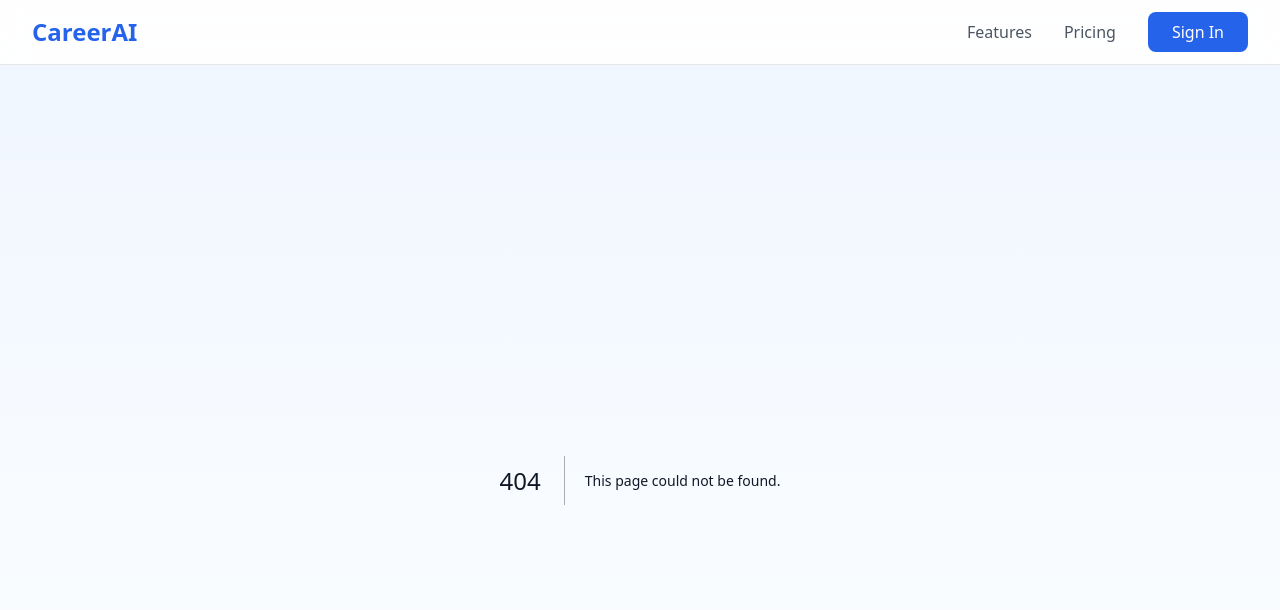
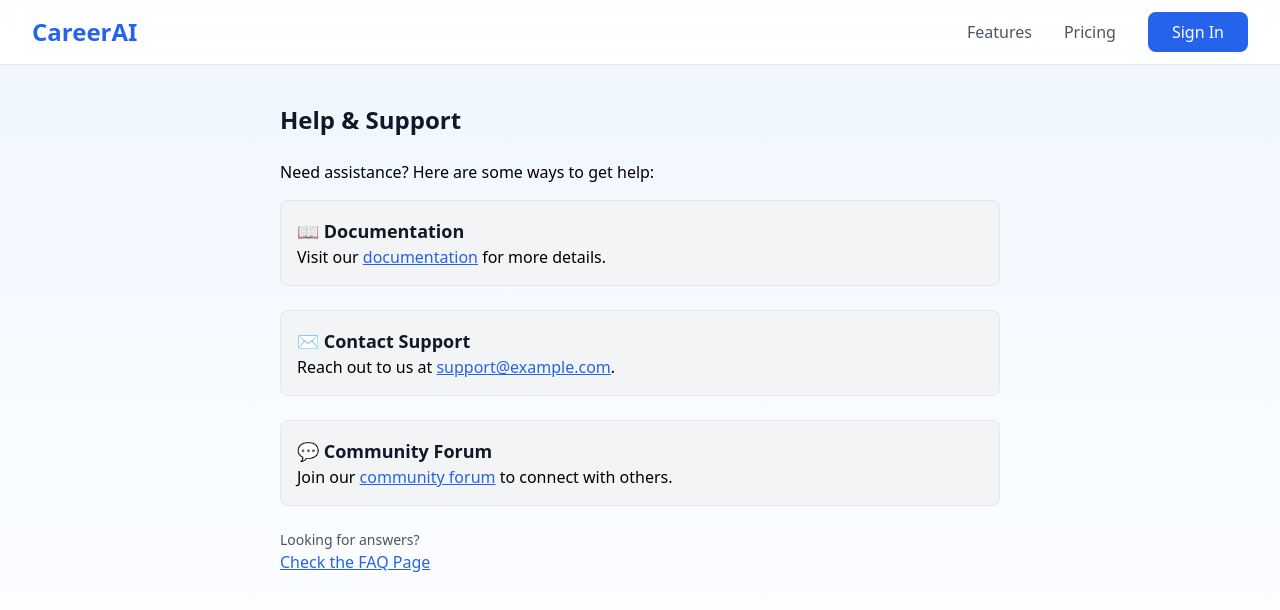
Before and after one commit to ojcross7/ai-chatbot-starter-main, a Next.js app: page /help in a window 1280 px wide. Before the commit this address had no page. Shown: the top 610 px of the page. Built offline with nearby package versions, Linux system fonts and the light colour scheme.

Commit message:
commit all changes

```diff
--- /dev/null
+++ b/app/faq/page.tsx
@@ -0,0 +1,59 @@
+'use client';
+
+import { useState } from 'react';
+import Link from 'next/link';
+
+const faqs = [
+  {
+    question: 'How do I use this chatbot?',
+    answer: 'Simply type your question in the input box and press send. The chatbot will respond in real-time.',
+  },
+  {
+    question: 'What kind of information can the chatbot provide?',
+    answer: 'The chatbot can provide general information, real-time updates, and assist with various queries.',
+  },
+  {
+    question: 'Is my data secure?',
+    answer: 'Yes, we prioritize user data privacy and security, ensuring compliance with industry standards.',
+  },
+];
+
+export default function FAQPage() {
+  const [openIndex, setOpenIndex] = useState<number | null>(null);
+
+  const toggleFAQ = (index: number) => {
+    setOpenIndex(openIndex === index ? null : index);
+  };
+
+  return (
+    <div className="max-w-3xl mx-auto p-6">
+      <h1 className="text-2xl font-bold mb-6">Frequently Asked Questions</h1>
+
+      <div className="space-y-4">
+        {faqs.map((faq, index) => (
+          <div key={index} className="border rounded-lg">
+            <button
+              onClick={() => toggleFAQ(index)}
+              className="w-full text-left p-4 bg-gray-100 hover:bg-gray-200 transition"
+            >
+              {faq.question}
+            </button>
+            {openIndex === index && (
+              <div className="p-4 border-t bg-white">{faq.answer}</div>
+            )}
+          </div>
+        ))}
+      </div>
+
+      <div className="mt-6">
+        <p className="text-sm text-gray-600">Need more help?</p>
+        <Link
+          href="/help"
+          className="text-blue-600 underline hover:text-blue-800 transition"
+        >
+          Visit the Help Page
+        </Link>
+      </div>
+    </div>
+  );
+}
--- /dev/null
+++ b/app/help/page.tsx
@@ -0,0 +1,48 @@
+'use client';
+import { useState } from 'react';
+import Link from 'next/link';
+
+export default function HelpPage() {
+  return (
+    <div className="max-w-3xl mx-auto p-6">
+      <h1 className="text-2xl font-bold mb-6">Help & Support</h1>
+      <p className="mb-4">Need assistance? Here are some ways to get help:</p>
+
+      <div className="space-y-6">
+        <div className="p-4 border rounded-lg bg-gray-100">
+          <h2 className="text-lg font-semibold">📖 Documentation</h2>
+          <p>
+            Visit our <a href="/docs" className="text-blue-600 underline">documentation</a> for more details.
+          </p>
+        </div>
+
+        <div className="p-4 border rounded-lg bg-gray-100">
+          <h2 className="text-lg font-semibold">✉️ Contact Support</h2>
+          <p>
+            Reach out to us at{' '}
+            <a href="mailto:support@example.com" className="text-blue-600 underline">
+              support@example.com
+            </a>.
+          </p>
+        </div>
+
+        <div className="p-4 border rounded-lg bg-gray-100">
+          <h2 className="text-lg font-semibold">💬 Community Forum</h2>
+          <p>
+            Join our <a href="/community" className="text-blue-600 underline">community forum</a> to connect with others.
+          </p>
+        </div>
+      </div>
+
+      <div className="mt-6">
+        <p className="text-sm text-gray-600">Looking for answers?</p>
+        <Link
+          href="/FAQ"
+          className="text-blue-600 underline hover:text-blue-800 transition"
+        >
+          Check the FAQ Page
+        </Link>
+      </div>
+    </div>
+  );
+}
--- a/app/page.tsx
+++ b/app/page.tsx
@@ -24,6 +24,8 @@ export default function AboutPage() {
           <Link href="#contact" className="hover:text-blue-500">
             Contact
           </Link>
+          <Link href="/faq" className="hover:text-blue-500">FAQ</Link>
+          <Link href="/help" className="hover:text-blue-500">Help</Link>
         </div>
       </nav>
 
```
